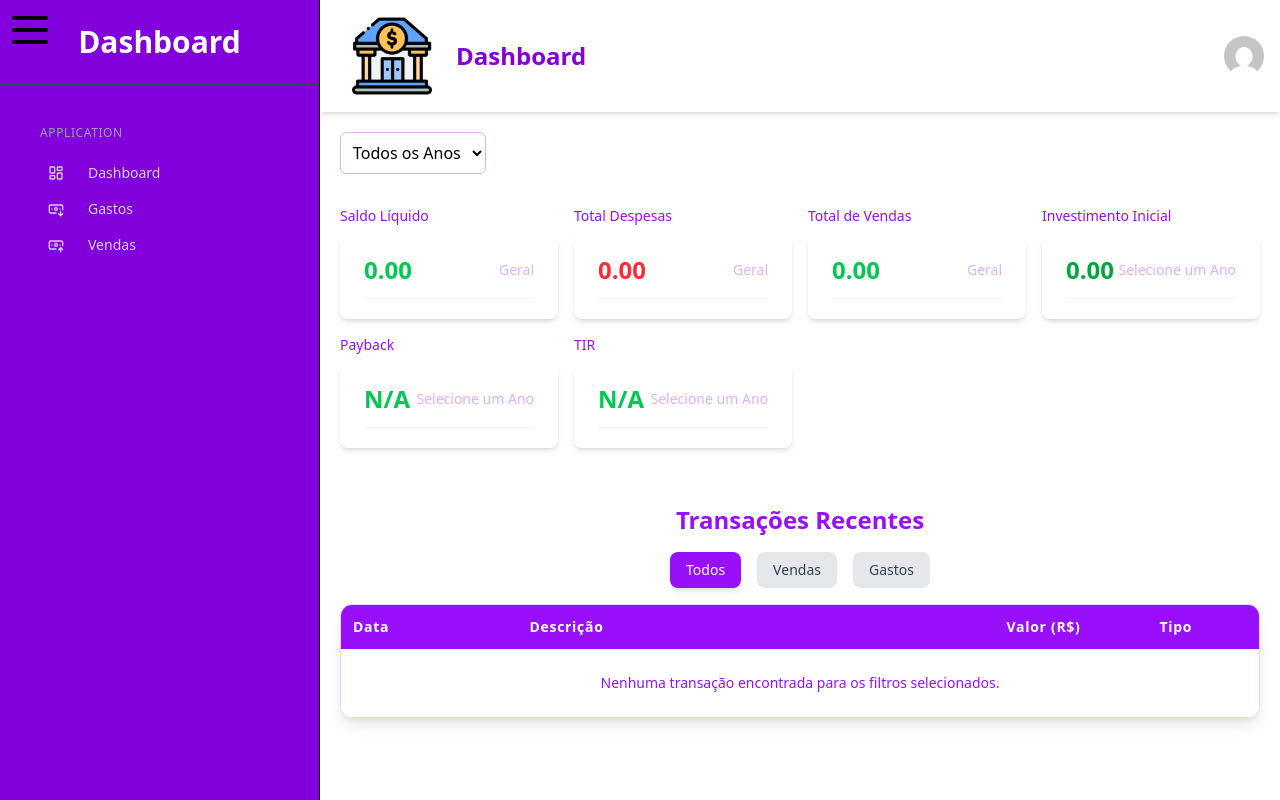
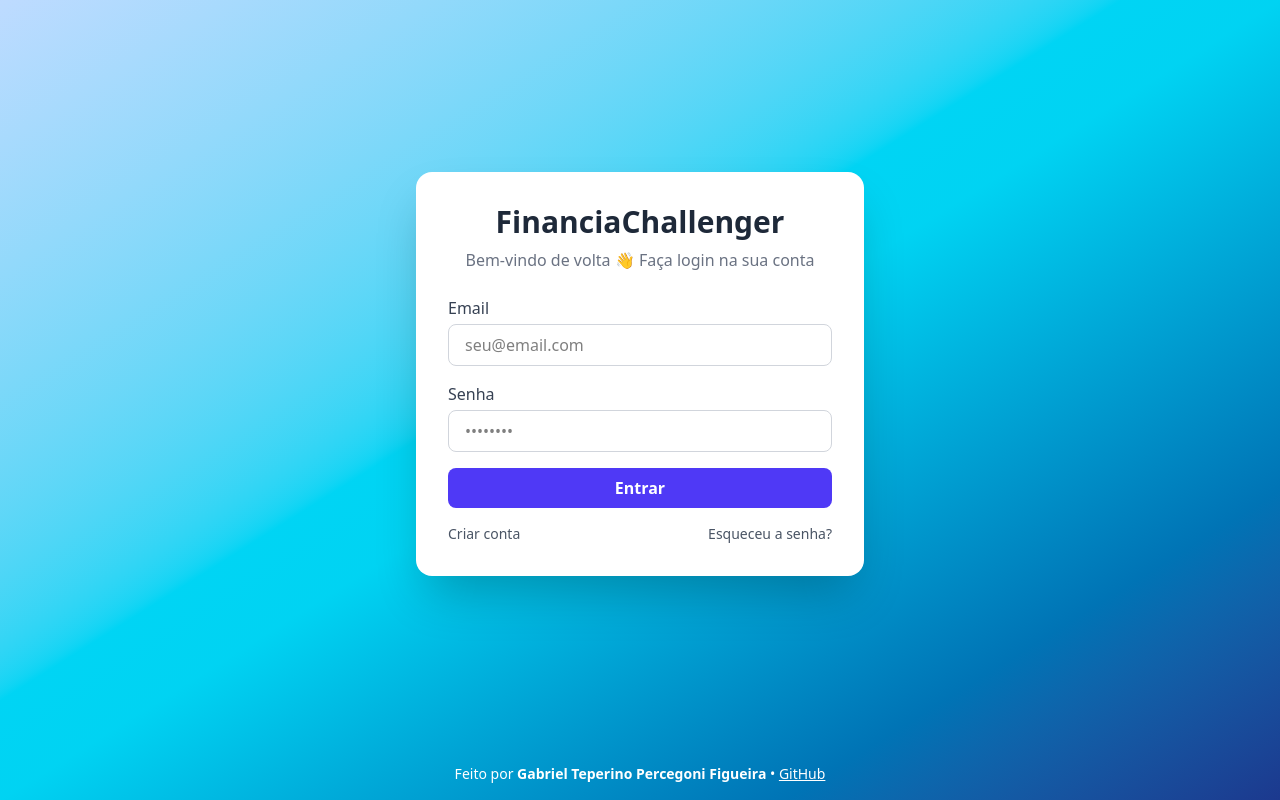
Before and after one commit to zSevens7/FinanciaChallenger, a React (Vite) app: page / in a window 1280 px wide. Built offline with nearby package versions, Linux system fonts and the light colour scheme.

Commit message:
adicionado a pagina de login ( INTRO)

```diff
--- a/src/App.tsx
+++ b/src/App.tsx
@@ -1,33 +1,43 @@
 // src/App.tsx
 import { BrowserRouter, Route, Routes, useLocation } from "react-router-dom";
 import { HeaderProvider } from "./contexts/HeaderContext";
-import React, { useEffect, useState } from 'react'; // Importe React, useEffect e useState
+import React from "react";
+
+import { useState } from "react"; // ✅ precisa importar
 
 import { AppSidebarContent } from "./components/AppSidebar";
 import Header from "./components/Header";
 import Dashboard from "./pages/Dashboard";
 import GastosPage from "./pages/GastosPage";
 import Vendas from "./pages/Vendas";
+import Login from "./pages/Login"; // ✅ importar a página de login
 
 import { SidebarProvider, Sidebar, SidebarTrigger, useSidebar } from "./components/ui/sidebar";
-import { Menu } from "lucide-react";
-import { Button } from "./components/ui/button";
-
-// Importe o novo componente TitleEffect
-import TitleEffect from "./components/ui/tittle"; // Ajuste o caminho conforme necessário
+import TitleEffect from "./components/ui/tittle";
 
 function App() {
   return (
     <BrowserRouter>
       <HeaderProvider>
         <SidebarProvider defaultOpen={true}>
+          <Routes>
+            {/* ✅ Login vira a rota principal */}
+            <Route path="/" element={<Login />} />
+
+            {/* ✅ Demais páginas continuam com Sidebar/Header */}
+            <Route
+              path="*"
+              element={
                 <LayoutWithSidebar>
                   <Routes>
-              <Route path="/" element={<Dashboard />} />
+                    <Route path="/dashboard" element={<Dashboard />} />
                     <Route path="/gastos" element={<GastosPage />} />
                     <Route path="/vendas" element={<Vendas />} />
                   </Routes>
                 </LayoutWithSidebar>
+              }
+            />
+          </Routes>
         </SidebarProvider>
       </HeaderProvider>
     </BrowserRouter>
@@ -37,58 +47,50 @@ function App() {
 export default App;
 
 function LayoutWithSidebar({ children }: { children: React.ReactNode }) {
-  const { open, isMobile } = useSidebar(); // Removido 'toggleSidebar' e 'state' pois não são usados aqui
-  const location = useLocation(); // Hook para obter informações sobre a URL atual
-  const [pageTitle, setPageTitle] = useState("Minha Aplicação"); // Estado para o título base da página
-  const [pageIcon, setPageIcon] = useState(""); // Estado para o ícone da página
+  const { open, isMobile } = useSidebar();
+  const location = useLocation();
+  const [pageTitle, setPageTitle] = useState("Minha Aplicação");
+  const [pageIcon, setPageIcon] = useState("");
 
-  // useEffect para atualizar o título e ícone com base na rota
-  useEffect(() => {
+  React.useEffect(() => {
     switch (location.pathname) {
-      case '/':
+      case "/dashboard": // ✅ mudou de '/' para '/dashboard'
         setPageTitle("Dashboard");
-        setPageIcon("📊"); // Exemplo de ícone para Dashboard
+        setPageIcon("📊");
         break;
-      case '/gastos':
+      case "/gastos":
         setPageTitle("Gastos");
-        setPageIcon("💸"); // Exemplo de ícone para Gastos
+        setPageIcon("💸");
         break;
-      case '/vendas':
+      case "/vendas":
         setPageTitle("Vendas");
-        setPageIcon("📈"); // Exemplo de ícone para Vendas
+        setPageIcon("📈");
         break;
       default:
-        setPageTitle("Minha Aplicação"); // Título padrão para rotas não mapeadas
-        setPageIcon(""); // Sem ícone para rotas não mapeadas
+        setPageTitle("Minha Aplicação");
+        setPageIcon("");
     }
-  }, [location.pathname]); // Re-executa sempre que a rota mudar
+  }, [location.pathname]);
 
   return (
     <div className="flex h-screen">
-      {/* Componente TitleEffect para gerenciar o título da aba */}
       <TitleEffect baseTitle={pageTitle} icon={pageIcon} />
-
       <Sidebar collapsible="offcanvas" side="left">
         <AppSidebarContent />
       </Sidebar>
 
       <main className="flex-1 overflow-y-auto">
-        {/* Botão para togglar a sidebar (visível no desktop sempre, e no mobile quando fechada) */}
-        {/* Desktop: sempre mostra o trigger, para abrir/fechar */}
         {!isMobile && (
           <div className="absolute top-4 left-4 z-50">
             <SidebarTrigger />
           </div>
         )}
-        {/* Mobile: mostra o trigger apenas quando a sidebar está fechada */}
         {isMobile && !open && (
           <div className="absolute top-4 left-4 z-50">
             <SidebarTrigger />
           </div>
         )}
-
         <Header />
-
         {children}
       </main>
     </div>
--- /dev/null
+++ b/src/pages/Login.tsx
@@ -0,0 +1,103 @@
+import React, { useState } from "react";
+import { Link, useNavigate } from "react-router-dom"; // Importe o useNavigate
+
+const LoginPage: React.FC = () => {
+  // 1. Gerenciamento de estado dos campos
+  const [email, setEmail] = useState("");
+  const [password, setPassword] = useState("");
+  const [error, setError] = useState(""); // 1. Estado para a mensagem de erro
+  const navigate = useNavigate(); // Hook para redirecionamento
+
+  // 2. Função para lidar com o envio do formulário
+  const handleSubmit = (event: React.FormEvent) => {
+    event.preventDefault(); // Evita o recarregamento da página
+
+    // Lógica de validação simples (mock)
+    if (email === "teste@exemplo.com" && password === "senha123") {
+      setError(""); // Limpa qualquer erro anterior
+      console.log("Login bem-sucedido!");
+      // Em uma aplicação real, você faria a chamada para a API aqui
+      // Por agora, vamos simular o redirecionamento para o dashboard
+      navigate("/dashboard");
+    } else {
+      // 3. Define a mensagem de erro
+      setError("Usuário ou senha inválidos. Por favor, tente novamente.");
+    }
+  };
+
+  return (
+    <div className="min-h-screen flex flex-col justify-between bg-gradient-to-br from-blue-200 via-cyan-400 to-blue-900">
+      <div className="flex flex-1 items-center justify-center p-4">
+        <div className="w-full max-w-md bg-white shadow-2xl rounded-2xl p-8">
+          <h1 className="text-3xl font-bold text-center text-gray-800 mb-2">
+            FinanciaChallenger
+          </h1>
+          <p className="text-center text-gray-500 mb-6">
+            Bem-vindo de volta 👋 Faça login na sua conta
+          </p>
+
+          <form className="space-y-4" onSubmit={handleSubmit}>
+            <div>
+              <label className="block text-gray-700 font-medium mb-1">
+                Email
+              </label>
+              <input
+                type="email"
+                placeholder="seu@email.com"
+                value={email}
+                onChange={(e) => setEmail(e.target.value)}
+                className="w-full px-4 py-2 rounded-lg border border-gray-300 focus:outline-none focus:ring-2 focus:ring-indigo-400"
+              />
+            </div>
+
+            <div>
+              <label className="block text-gray-700 font-medium mb-1">
+                Senha
+              </label>
+              <input
+                type="password"
+                placeholder="••••••••"
+                value={password}
+                onChange={(e) => setPassword(e.target.value)}
+                className="w-full px-4 py-2 rounded-lg border border-gray-300 focus:outline-none focus:ring-2 focus:ring-indigo-400"
+              />
+            </div>
+
+            {/* Exibição da mensagem de erro */}
+            {error && <p className="text-red-500 text-sm">{error}</p>}
+
+            <button
+              type="submit"
+              className="w-full bg-indigo-600 text-white py-2 rounded-lg font-semibold hover:bg-indigo-700 transition duration-300"
+            >
+              Entrar
+            </button>
+          </form>
+
+          <div className="flex justify-between items-center mt-4 text-sm text-gray-600">
+            <Link to="/register" className="hover:underline">
+              Criar conta
+            </Link>
+            <Link to="/forgot-password" className="hover:underline">
+              Esqueceu a senha?
+            </Link>
+          </div>
+        </div>
+      </div>
+
+      <footer className="text-center py-4 text-white text-sm">
+        Feito por <span className="font-semibold">Gabriel Teperino Percegoni Figueira</span> •{" "}
+        <a
+          href="https://github.com/zSevens7"
+          target="_blank"
+          rel="noopener noreferrer"
+          className="underline hover:text-gray-200"
+        >
+          GitHub
+        </a>
+      </footer>
+    </div>
+  );
+};
+
+export default LoginPage;
```
Lines whose indentation alone changed are shown as unchanged.
